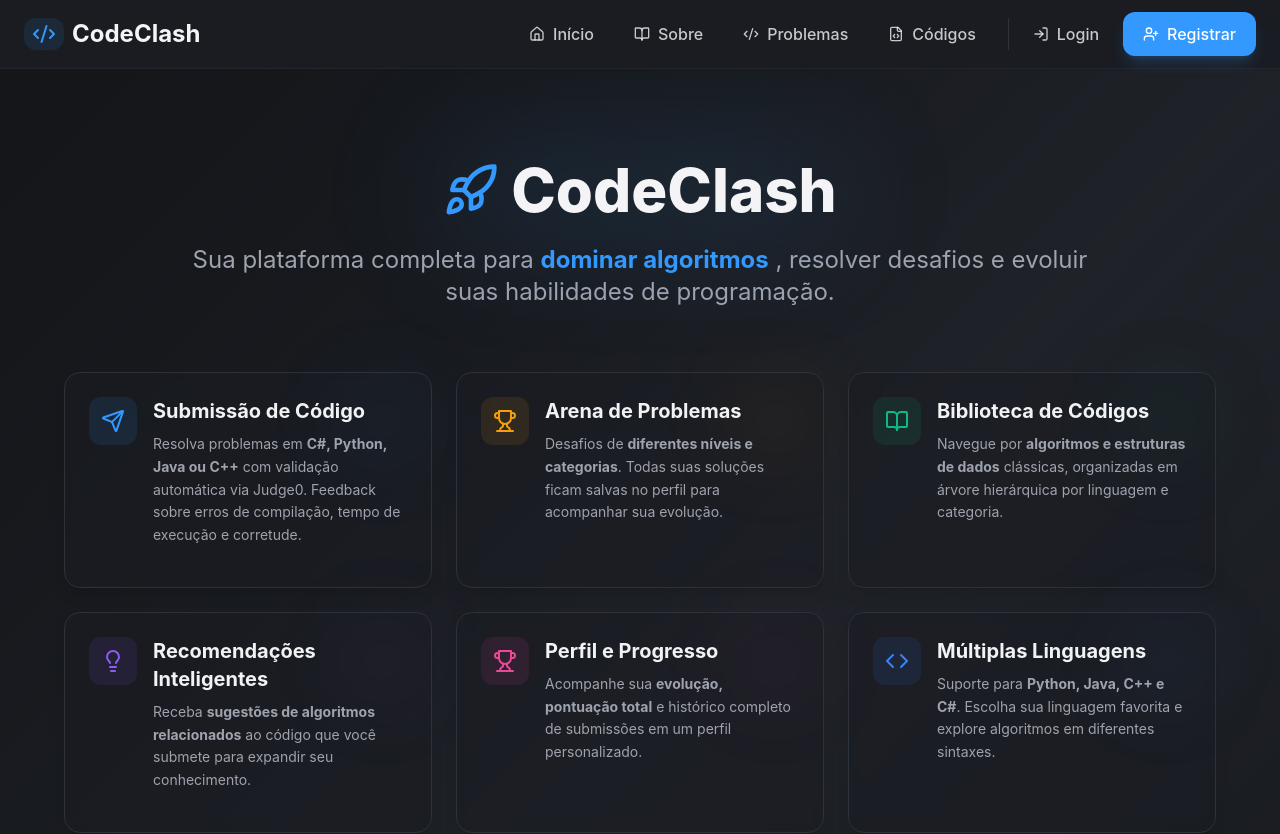
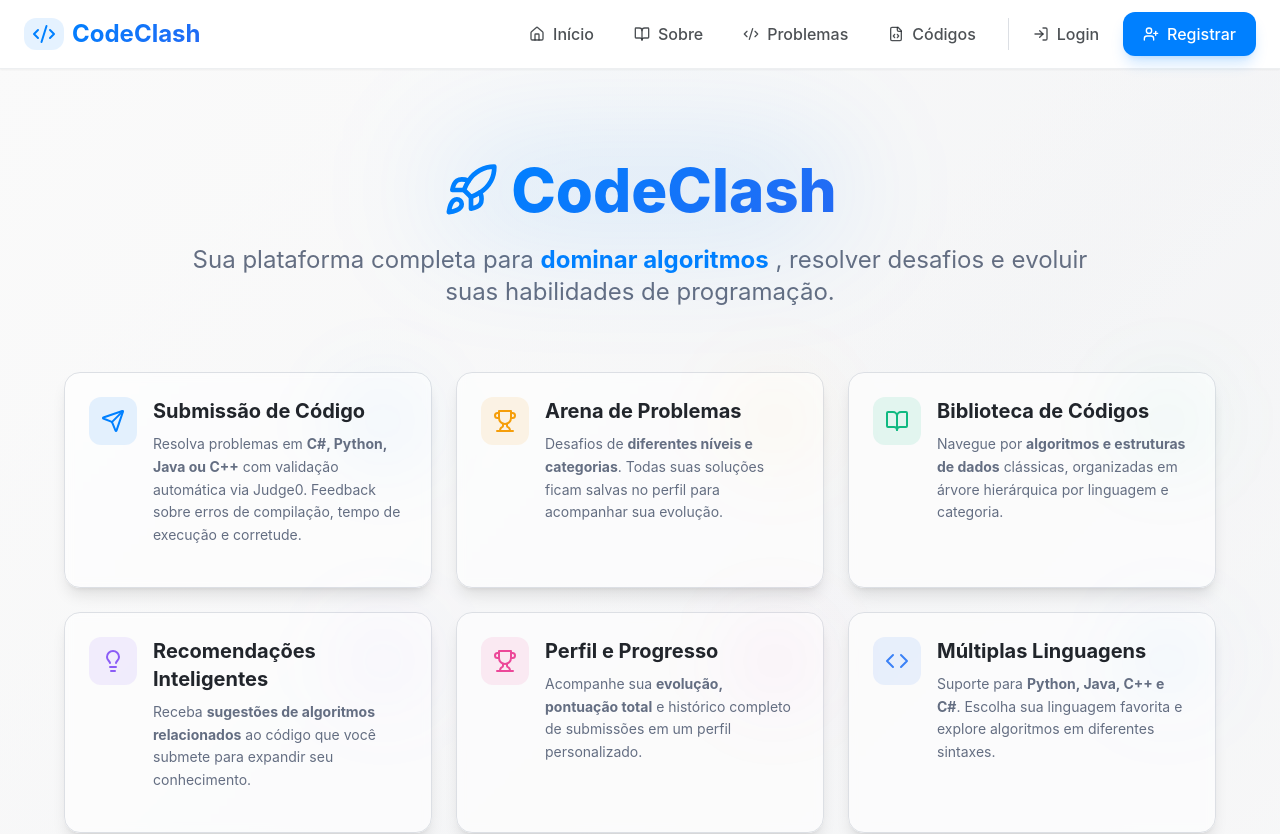
Before and after one commit to rayxves/CodeClash, a React (Vite) app in the folder frontend/: page /about in a window 1280 px wide. Shown: the top 834 px of the page. Built offline with nearby package versions, Linux system fonts and the light colour scheme.

Commit message:
style: update index.css to restore styles

```diff
--- a/frontend/src/index.css
+++ b/frontend/src/index.css
@@ -4,39 +4,82 @@
 
 @import url("https://fonts.googleapis.com/css2?family=Inter:wght@300;400;500;600;700&family=JetBrains+Mono:wght@400;500;600&display=swap");
 
+/* Professional color system optimized for light theme */
 :root {
-  color-scheme: dark;
-  --background: 220 13% 9%;
-  --foreground: 220 9% 96%;
-  --card: 220 13% 12%;
-  --card-foreground: 220 9% 95%;
-  --muted: 220 13% 17%;
-  --muted-foreground: 220 9% 65%;
-  --popover: 220 13% 12%;
-  --popover-foreground: 220 9% 95%;
-  --border: 220 13% 20%;
-  --input: 220 13% 20%;
-  --ring: 210 100% 60%;
-  --primary: 210 100% 60%;
+  color-scheme: light;
+
+  /* Core colors - Clean and professional */
+  --background: 0 0% 98%;
+  --foreground: 220 13% 15%;
+
+  /* Card and surface colors */
+  --card: 0 0% 100%;
+  --card-foreground: 220 13% 15%;
+
+  /* Muted colors for secondary content */
+  --muted: 220 13% 95%;
+  --muted-foreground: 220 13% 45%;
+
+  /* Interactive element colors */
+  --popover: 0 0% 100%;
+  --popover-foreground: 220 13% 15%;
+
+  /* Border and input colors */
+  --border: 220 13% 88%;
+  --input: 220 13% 93%;
+  --ring: 210 100% 50%;
+
+  /* Primary brand colors - Professional blue */
+  --primary: 210 100% 50%;
   --primary-foreground: 0 0% 100%;
-  --secondary: 220 13% 17%;
-  --secondary-foreground: 220 9% 95%;
-  --accent: 210 100% 65%;
-  --accent-foreground: 220 13% 9%;
-  --destructive: 0 75% 60%;
+
+  /* Secondary colors - Soft gray */
+  --secondary: 220 13% 95%;
+  --secondary-foreground: 220 13% 25%;
+
+  /* Accent colors - Vibrant blue for highlights */
+  --accent: 210 100% 55%;
+  --accent-foreground: 0 0% 100%;
+
+  /* Destructive colors */
+  --destructive: 0 75% 55%;
   --destructive-foreground: 0 0% 100%;
-  --navbar: 220 13% 11%;
-  --button: 210 100% 60%;
-  --button-hover: 210 100% 55%;
-  --gradient-primary: linear-gradient(135deg, hsl(210, 100%, 60%), hsl(220, 90%, 65%));
-  --gradient-secondary: linear-gradient(135deg, hsl(220, 13%, 17%), hsl(220, 13%, 22%));
-  --gradient-accent: linear-gradient(135deg, hsl(210, 100%, 65%), hsl(195, 100%, 70%));
-  --gradient-surface: linear-gradient(180deg, hsl(220, 13%, 9%), hsl(220, 13%, 12%));
-  --shadow-elegant: 0 8px 32px -8px hsl(210 100% 60% / 0.2);
-  --shadow-primary: 0 4px 16px -4px hsl(210 100% 60% / 0.3);
-  --shadow-glow: 0 0 24px hsl(210 100% 65% / 0.3);
-  --shadow-card: 0 2px 8px -2px hsl(220 13% 0% / 0.4);
+
+  /* Custom component colors */
+  --navbar: 0 0% 100%;
+  --button: 210 100% 50%;
+  --button-hover: 210 100% 45%;
+
+  /* Professional gradients */
+  --gradient-primary: linear-gradient(
+    135deg,
+    hsl(210, 100%, 50%),
+    hsl(220, 90%, 55%)
+  );
+  --gradient-secondary: linear-gradient(
+    135deg,
+    hsl(220, 13%, 95%),
+    hsl(220, 13%, 98%)
+  );
+  --gradient-accent: linear-gradient(
+    135deg,
+    hsl(210, 100%, 55%),
+    hsl(195, 100%, 60%)
+  );
+  --gradient-surface: linear-gradient(
+    180deg,
+    hsl(0, 0%, 98%),
+    hsl(220, 13%, 96%)
+  );
+
+  /* Professional shadows */
+  --shadow-elegant: 0 8px 32px -8px hsl(220 13% 15% / 0.1);
+  --shadow-primary: 0 4px 16px -4px hsl(210 100% 50% / 0.2);
+  --shadow-glow: 0 0 24px hsl(210 100% 55% / 0.15);
+  --shadow-card: 0 2px 8px -2px hsl(220 13% 15% / 0.08);
+
   --radius: 12px;
+
   font-family: "Inter", system-ui, Avenir, Helvetica, Arial, sans-serif;
   line-height: 1.5;
   font-weight: 400;
@@ -44,6 +87,83 @@
   text-rendering: optimizeLegibility;
   -webkit-font-smoothing: antialiased;
   -moz-osx-font-smoothing: grayscale;
+}
+
+/* Dark mode theme for users who prefer it */
+@media (prefers-color-scheme: dark) {
+  :root {
+    color-scheme: dark;
+
+    /* Core colors - Dark theme */
+    --background: 220 13% 9%;
+    --foreground: 220 9% 96%;
+
+    /* Card and surface colors */
+    --card: 220 13% 12%;
+    --card-foreground: 220 9% 95%;
+
+    /* Muted colors for secondary content */
+    --muted: 220 13% 17%;
+    --muted-foreground: 220 9% 65%;
+
+    /* Interactive element colors */
+    --popover: 220 13% 12%;
+    --popover-foreground: 220 9% 95%;
+
+    /* Border and input colors */
+    --border: 220 13% 20%;
+    --input: 220 13% 20%;
+    --ring: 210 100% 60%;
+
+    /* Primary brand colors - Professional blue */
+    --primary: 210 100% 60%;
+    --primary-foreground: 0 0% 100%;
+
+    /* Secondary colors - Elegant gray-blue */
+    --secondary: 220 13% 17%;
+    --secondary-foreground: 220 9% 95%;
+
+    /* Accent colors - Bright blue for highlights */
+    --accent: 210 100% 65%;
+    --accent-foreground: 220 13% 9%;
+
+    /* Destructive colors */
+    --destructive: 0 75% 60%;
+    --destructive-foreground: 0 0% 100%;
+
+    /* Custom component colors */
+    --navbar: 220 13% 11%;
+    --button: 210 100% 60%;
+    --button-hover: 210 100% 55%;
+
+    /* Dark mode gradients */
+    --gradient-primary: linear-gradient(
+      135deg,
+      hsl(210, 100%, 60%),
+      hsl(220, 90%, 65%)
+    );
+    --gradient-secondary: linear-gradient(
+      135deg,
+      hsl(220, 13%, 17%),
+      hsl(220, 13%, 22%)
+    );
+    --gradient-accent: linear-gradient(
+      135deg,
+      hsl(210, 100%, 65%),
+      hsl(195, 100%, 70%)
+    );
+    --gradient-surface: linear-gradient(
+      180deg,
+      hsl(220, 13%, 9%),
+      hsl(220, 13%, 12%)
+    );
+
+    /* Dark mode shadows */
+    --shadow-elegant: 0 8px 32px -8px hsl(210 100% 60% / 0.2);
+    --shadow-primary: 0 4px 16px -4px hsl(210 100% 60% / 0.3);
+    --shadow-glow: 0 0 24px hsl(210 100% 65% / 0.3);
+    --shadow-card: 0 2px 8px -2px hsl(220 13% 0% / 0.4);
+  }
 }
 
 @layer base {
@@ -56,29 +176,148 @@
     box-sizing: border-box;
     overflow-x: hidden;
     min-height: 100vh;
-    background: linear-gradient(135deg, hsl(var(--background)), hsl(var(--muted)));
+    background: linear-gradient(
+      135deg,
+      hsl(var(--background)),
+      hsl(var(--muted))
+    );
   }
 }
 
 @layer components {
+  /* Modern Scrollbar */
   ::-webkit-scrollbar {
     width: 10px;
     height: 10px;
   }
+
   ::-webkit-scrollbar-track {
     background: hsl(var(--muted));
     border-radius: 8px;
   }
+
   ::-webkit-scrollbar-thumb {
     background: var(--gradient-primary);
     border-radius: 8px;
     border: 2px solid hsl(var(--muted));
   }
+
   ::-webkit-scrollbar-thumb:hover {
     background: hsl(var(--primary));
   }
+
   html {
     scrollbar-width: thin;
     scrollbar-color: hsl(var(--primary)) hsl(var(--muted));
   }
+
+  /* Premium Glass Effects */
+  .glass-card {
+    backdrop-filter: blur(20px);
+    background: var(--glass-surface);
+    border: 1px solid var(--glass-border);
+    box-shadow: var(--shadow-card);
+  }
+
+  .glass-primary {
+    backdrop-filter: blur(16px);
+    background: var(--glass-primary);
+    border: 1px solid var(--glass-border);
+  }
+
+  /* Enhanced Animations */
+  .animate-fade-in {
+    animation: fadeIn 0.6s cubic-bezier(0.4, 0, 0.2, 1);
+  }
+
+  .animate-slide-up {
+    animation: slideUp 0.5s cubic-bezier(0.4, 0, 0.2, 1);
+  }
+
+  .animate-scale-in {
+    animation: scaleIn 0.4s cubic-bezier(0.4, 0, 0.2, 1);
+  }
+
+  .animate-float {
+    animation: float 3s ease-in-out infinite;
+  }
+
+  /* Interactive Elements */
+  .hover-lift {
+    transition: all 0.4s cubic-bezier(0.4, 0, 0.2, 1);
+  }
+
+  .hover-lift:hover {
+    transform: translateY(-6px) scale(1.02);
+    box-shadow: var(--shadow-primary);
+  }
+
+  .hover-glow:hover {
+    box-shadow: var(--shadow-glow);
+  }
+
+  .gradient-navbar {
+    background: var(--gradient-primary);
+    -webkit-background-clip: text;
+    -webkit-text-fill-color: transparent;
+    background-clip: text;
+  }
+
+  .gradient-text {
+    background: var(--gradient-accent);
+    -webkit-background-clip: text;
+    -webkit-text-fill-color: transparent;
+    background-clip: text;
+  }
+
+  .gradient-border {
+    position: relative;
+    background: var(--gradient-surface);
+    border-radius: var(--radius);
+  }
+
+  .gradient-border::before {
+    content: "";
+    position: absolute;
+    inset: 0;
+    padding: 1px;
+    background: var(--gradient-primary);
+    border-radius: inherit;
+    mask: linear-gradient(#fff 0 0) content-box, linear-gradient(#fff 0 0);
+    mask-composite: exclude;
+  }
+
+  /* Button Variants */
+  .btn-primary {
+    background: var(--gradient-primary);
+    color: hsl(var(--primary-foreground));
+    border: none;
+    padding: 0.75rem 1.5rem;
+    border-radius: var(--radius);
+    font-weight: 600;
+    transition: all 0.3s cubic-bezier(0.4, 0, 0.2, 1);
+    box-shadow: var(--shadow-card);
+  }
+
+  .btn-primary:hover {
+    transform: translateY(-2px);
+    box-shadow: var(--shadow-primary);
+  }
+
+  .btn-glass {
+    background: var(--glass-surface);
+    backdrop-filter: blur(16px);
+    border: 1px solid var(--glass-border);
+    color: hsl(var(--foreground));
+    padding: 0.75rem 1.5rem;
+    border-radius: var(--radius);
+    font-weight: 500;
+    transition: all 0.3s cubic-bezier(0.4, 0, 0.2, 1);
+  }
+
+  .btn-glass:hover {
+    background: var(--glass-primary);
+    transform: translateY(-1px);
+    box-shadow: var(--shadow-card);
+  }
 }
```
